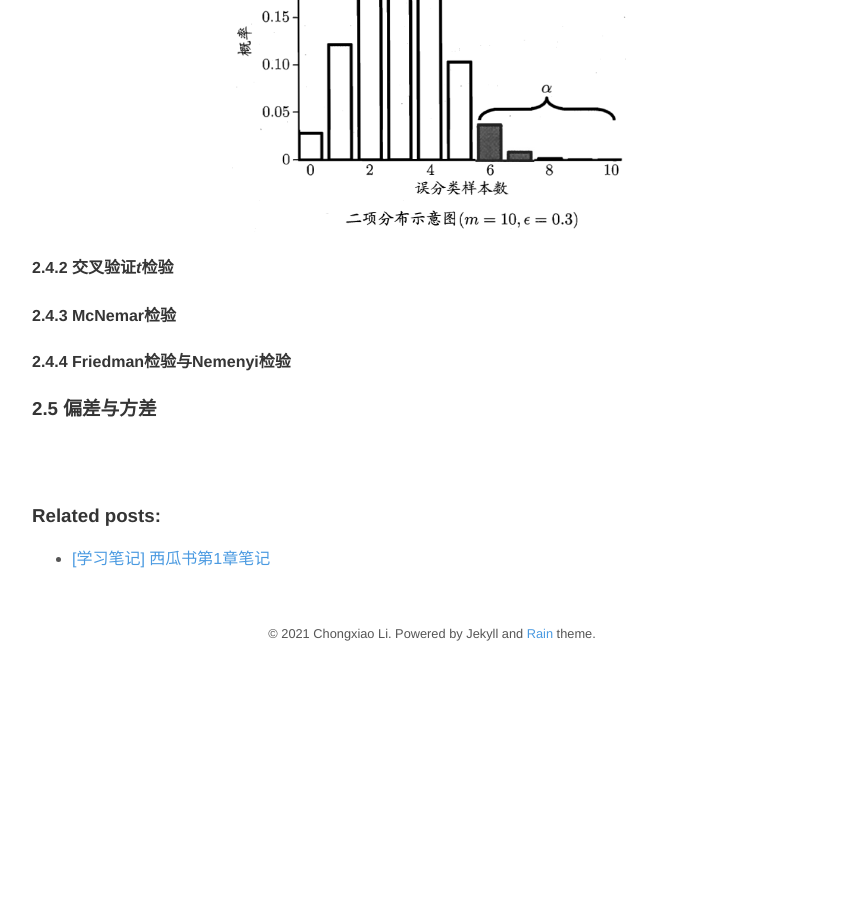
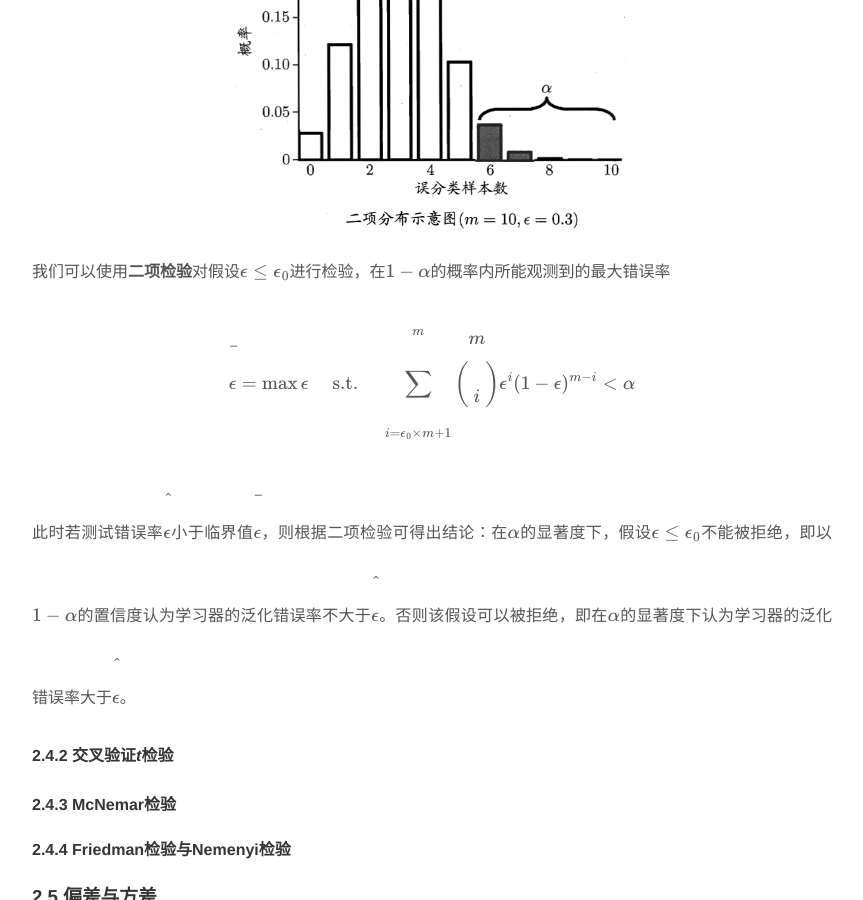
Before and after one commit to Chongxiao-Li/Chongxiao-Li.github.io, a Jekyll site: the page built from _posts/2021-02-15-[学习笔记] 西瓜书第2章笔记.md, in a window 1280 px wide and 900 px high, scrolled down 10518 px. Shown: the whole window, without its empty margins (208-1071 px from the left). Built offline with Jekyll 4.4.1, drawn with Linux system fonts in a browser that asks for light colours; nearby versions of some CDN libraries; formulas are drawn with MathJax 3; a script that is not in the unit is left out; before the commit the page ends 11197 px from its top, so only the background shows below that.

Commit message:
Update 2021-02-15-[学习笔记] 西瓜书第2章笔记.md

```diff
--- a/_posts/2021-02-15-[学习笔记] 西瓜书第2章笔记.md
+++ b/_posts/2021-02-15-[学习笔记] 西瓜书第2章笔记.md
@@ -222,6 +222,13 @@ P(\hat{\epsilon} ; \epsilon)=\binom{m}{\hat{\epsilon} \times m} \epsilon^{\hat{\
 符合**二项分布**，$P(\hat{\epsilon} ; \epsilon)$在$\epsilon = \hat{\epsilon}$时取最大，$|\epsilon - \hat{\epsilon}|$增大时减小。
 <img src="/images/fig2-6.png" width="50%">
 
+我们可以使用**二项检验**对假设**$\epsilon \le \epsilon_0 $**进行检验，在$1-\alpha$的概率内所能观测到的最大错误率
+\begin{equation}
+\bar{\epsilon}=\max \epsilon \quad \text { s.t. } \quad \sum_{i=\epsilon_{0} \times m+1}^{m} \binom{m}{i} \epsilon^{i}(1-\epsilon)^{m-i}<\alpha
+\end{equation}
+
+此时若测试错误率$\hat{\epsilon}$小于临界值$\bar{\epsilon}$，则根据二项检验可得出结论：在$\alpha$的显著度下，假设$\epsilon \le \epsilon_0 $不能被拒绝，即以$1-\alpha$的置信度认为学习器的泛化错误率不大于$\hat{\epsilon}$。否则该假设可以被拒绝，即在$\alpha$的显著度下认为学习器的泛化错误率大于$\hat{\epsilon}$。
+
 
 #### 2.4.2 交叉验证*t*检验
 #### 2.4.3 McNemar检验
```
